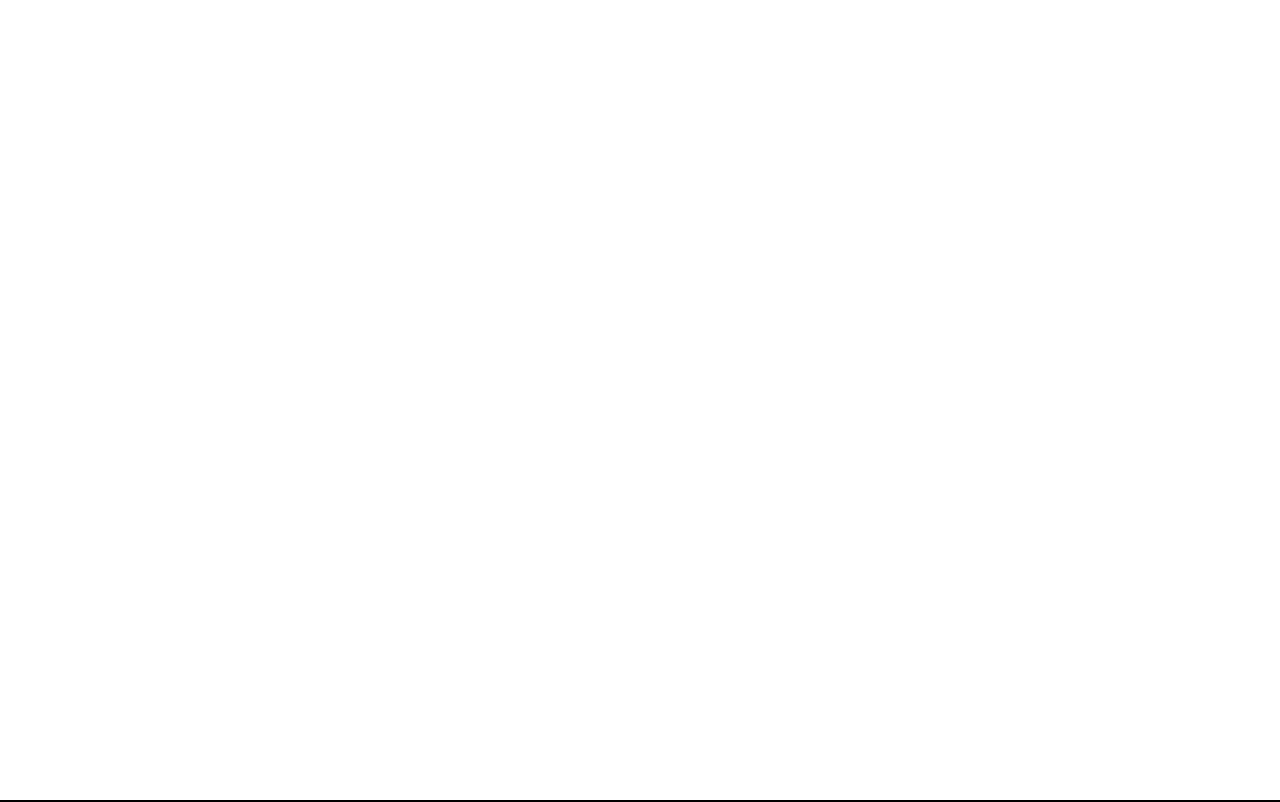
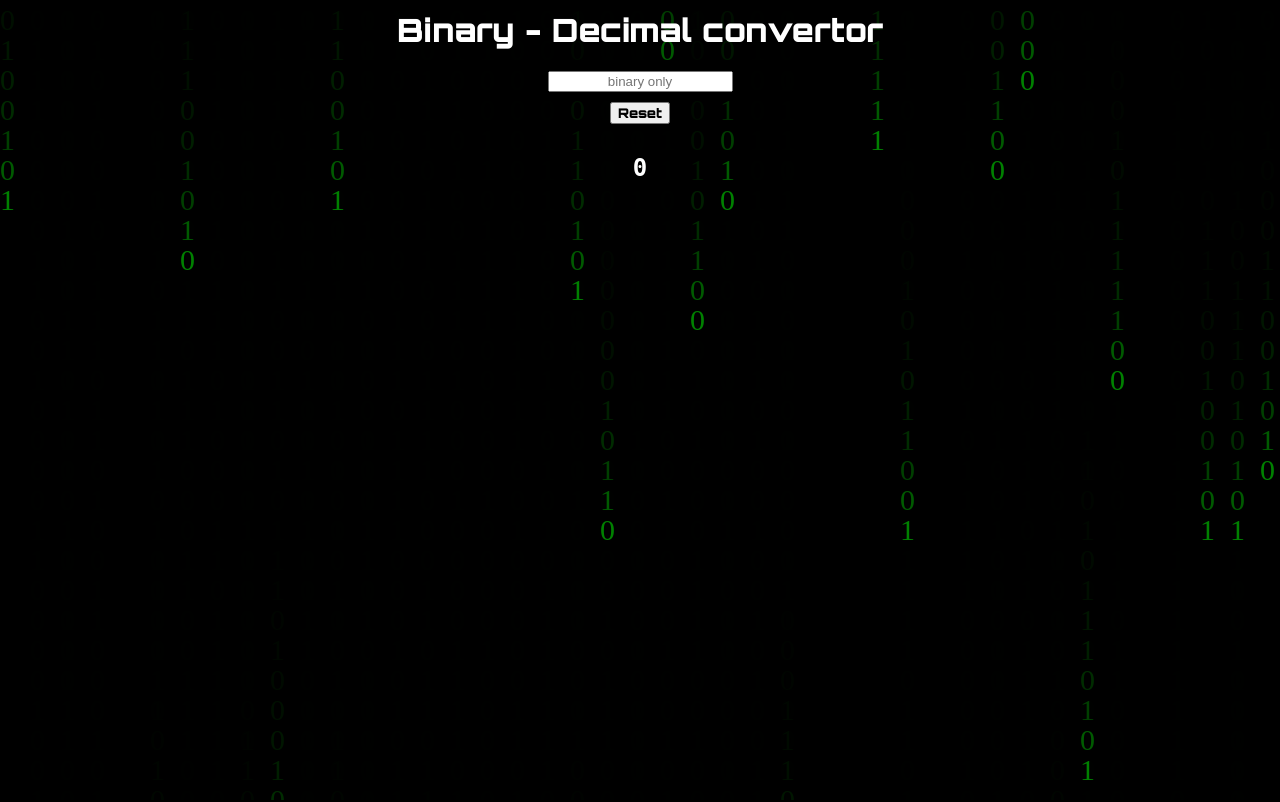
Before and after one commit to AlonJoshua/Matrix-Binary-Decimal-Converters, a React (Create React App) app: page / in a window 1280 px wide. Shown: the top 802 px of the page. Built offline with nearby package versions, Linux system fonts and the light colour scheme.

Commit message:
BG matrix binary canvas done

```diff
--- a/public/index.html
+++ b/public/index.html
@@ -2,7 +2,7 @@
 <html lang="en">
   <head>
     <meta charset="utf-8" />
-    <link rel="icon" href="%PUBLIC_URL%/favicon.ico" />
+    <link href="https://fonts.googleapis.com/css2?family=Orbitron:wght@900&display=swap" rel="stylesheet">
     <meta name="viewport" content="width=device-width, initial-scale=1" />
     <meta name="theme-color" content="#000000" />
     <meta
--- a/src/App.css
+++ b/src/App.css
@@ -1,7 +1,10 @@
+
+
 #main-title {
 	margin: auto;
 	padding: 10px;
 	text-align: center;
+	font-family: 'Orbitron', sans-serif;
 }
 
 #binary-input {
@@ -13,6 +16,7 @@
 #reset-div {
 	text-align: center;
 	padding: 10px;
+	font-family: 'Orbitron', sans-serif;
 }
 
 input {
--- a/src/App.js
+++ b/src/App.js
@@ -54,6 +54,7 @@ class App extends Component {
       type='reset'
       value='Reset'
       id='reset-btn'
+      style={{fontFamily: 'Orbitron'}}
       onClick={() => {
         this.onInputChange({target: {value: '0'}})
       }}
--- a/src/Components/Canvas.js
+++ b/src/Components/Canvas.js
@@ -6,21 +6,63 @@ class Canvas extends Component {
 		const mdr = this.refs.canvas;
 		mdr.id = 'mdr';
 		mdr.style.display = 'block';
-		mdr.style.backgroundColor = 'white';
+		mdr.style.position = 'fixed';
+		mdr.style.zIndex = '-1';
 		mdr.position = 'fixed';
 		mdr.style.top = '0';
 		mdr.style.left = '0';
-		mdr.style.zIndex = '-1';
+		mdr.style.width = '100%';
 
 		const ctx = mdr.getContext('2d');
 		mdr.height = window.innerHeight;
 		mdr.width = window.innerWidth;
+
+		const binary = '101010';
+
+		const fontSize = 30;
+		const columns = mdr.width/fontSize;
+
+		let drops = [];
+
+		for (let x = 0; x < columns; x++) {
+			drops[x] = 200;
+		}
+
+		window.requestAnimationFrame(() => {
+			mdr.height = window.innerHeight;
+			mdr.width = window.innerWidth;
+			const columns = mdr.width/fontSize;
+			for (let x = 0; x < columns; x++) {
+			drops[x] = 200;
+		   }
+		})
+
+		const draw = () => {
+			ctx.fillStyle = 'rgba(0, 0, 0, 0.3)';
+			ctx.fillRect(0, 0, mdr.width, mdr.height);
+
+			ctx.fillStyle = 'green';
+			ctx.font = fontSize + 'px arials';
+
+			for (let i = 0; i < drops.length; i++) {
+				let text = binary[Math.floor(Math.random()*binary.length)];
+				ctx.fillText(text, i*fontSize, drops[i]*fontSize);
+
+				if (drops[i]*fontSize > mdr.height && Math.random() > 0.975) {
+					drops[i] = 0;
+				}
+
+				drops[i]++;
+
+			}
+		};
+		setInterval(() => {window.requestAnimationFrame(draw)}, 50);
 	}
 
 	render() {
 		return (
 			<div>
-			<canvas ref='canvas' width='100%' height='400 px'/>
+			<canvas ref='canvas'/>
 			</div>
 			)
 	}
```
